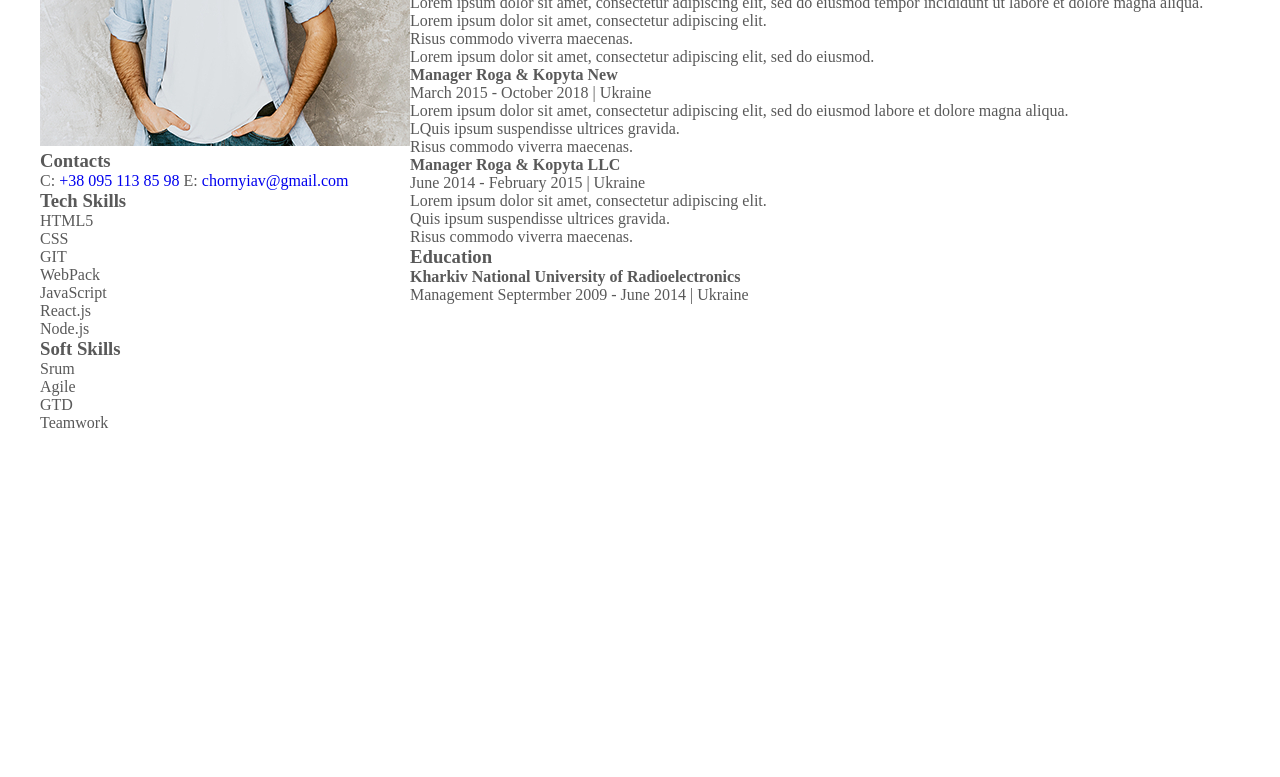
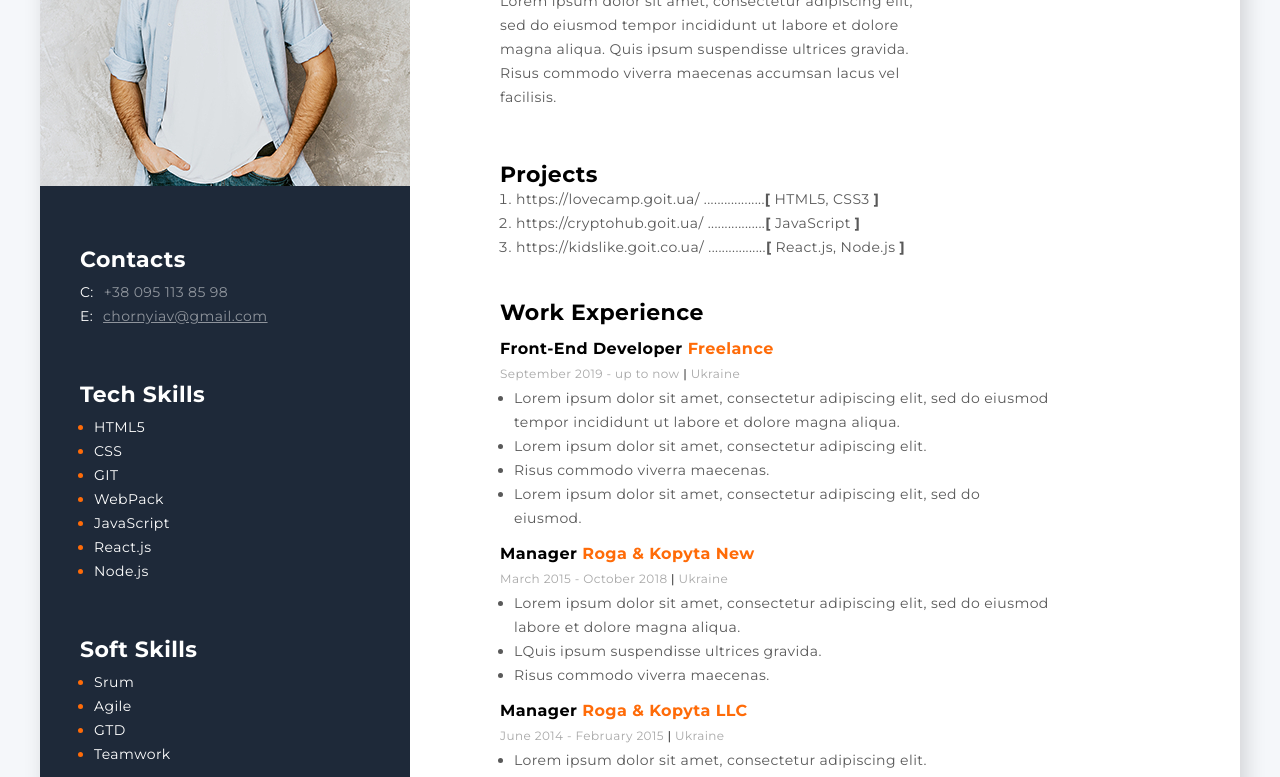
Before and after one commit to ArtSherlock/cv-goit, a plain HTML site: page index.html in a window 1280 px wide. Shown: the part 248-1025 px from the top of the page. Before the commit the page ends 800 px from the top, so only its background shows below. Drawn offline with Linux system fonts and the light colour scheme.

Commit message:
final (I suppose)

```diff
--- a/index.html
+++ b/index.html
@@ -16,30 +16,30 @@
 
     <section>
       <h3>Contacts</h3>
-      <span>C: <a href="tel:+38 095 113 85 98">+38 095 113 85 98</a></span>
-      <span>E: <a href="mailto:chornyiav@gmail.com">chornyiav@gmail.com</a></span>
+      <span>C:</span><a href="tel:+38 095 113 85 98">+38 095 113 85 98</a><br>
+      <span>E:</span><a href="mailto:chornyiav@gmail.com">chornyiav@gmail.com</a>
     </section>
 
     <section>
       <h3>Tech Skills</h3>
       <ul>
-        <li>HTML5</li>
-        <li>CSS</li>
-        <li>GIT</li>
-        <li>WebPack</li>
-        <li>JavaScript</li>
-        <li>React.js</li>
-        <li>Node.js</li>
+        <li><span>HTML5</span></li>
+        <li><span>CSS</span></li>
+        <li><span>GIT</span></li>
+        <li><span>WebPack</span></li>
+        <li><span>JavaScript</span></li>
+        <li><span>React.js</span></li>
+        <li><span>Node.js</span></li>
       </ul>
     </section>
 
     <section>
       <h3>Soft Skills</h3>
       <ul>
-        <li>Srum</li>
-        <li>Agile</li>
-        <li>GTD</li>
-        <li>Teamwork</li>
+        <li><span>Srum</span></li>
+        <li><span>Agile</span></li>
+        <li><span>GTD</span></li>
+        <li><span>Teamwork</span></li>
       </ul>
     </section>
   </aside>
@@ -55,18 +55,19 @@
 
     <!-- projects -->
     <section>
+      <h3>Projects</h3>
       <ol>
         <li>
           <a href="https://lovecamp.goit.ua">https://lovecamp.goit.ua/</a>
-          <span>..................[ HTML5, CSS3 ]</span>
+          <span>..................<b>[</b> HTML5, CSS3 <b>]</b></span>
         </li>
         <li>
           <a href="https://cryptohub.goit.ua">https://cryptohub.goit.ua/</a>
-          <span>.................[ JavaScript ]</span>
+          <span>.................<b>[</b> JavaScript <b>]</b></span>
         </li>
         <li>
           <a href="https://kidslike.goit.co.ua">https://kidslike.goit.co.ua/</a>
-          <span>................[ React.js, Node.js ]</span>
+          <span>.................<b>[</b> React.js, Node.js <b>]</b></span>
         </li>
       </ol>
     </section>
@@ -77,8 +78,8 @@
 
       <!-- 1 -->
       <div>
-        <h4>Front-End Developer Freelance</h4>
-        <span>September 2019 - up to now | Ukraine</span>
+        <h4>Front-End Developer <span>Freelance</span></h4>
+        <span>September 2019 - up to now <span>|</span> Ukraine</span>
         <ul>
           <li>Lorem ipsum dolor sit amet, consectetur adipiscing elit, sed do eiusmod tempor incididunt ut labore et dolore magna aliqua.</li>
           <li>Lorem ipsum dolor sit amet, consectetur adipiscing elit.</li>
@@ -89,8 +90,8 @@
 
       <!-- 2 -->
       <div>
-        <h4>Manager Roga & Kopyta New</h4>
-        <span>March 2015 - October 2018 | Ukraine</span>
+        <h4>Manager <span>Roga & Kopyta New</span></h4>
+        <span>March 2015 - October 2018 <span>|</span> Ukraine</span>
         <ul>
           <li>Lorem ipsum dolor sit amet, consectetur adipiscing elit, sed do eiusmod labore et dolore magna aliqua.</li>
           <li>LQuis ipsum suspendisse ultrices gravida.</li>
@@ -100,8 +101,8 @@
 
       <!-- 3 -->
       <div>
-        <h4>Manager Roga & Kopyta LLC</h4>
-        <span>June 2014 - February 2015 | Ukraine</span>
+        <h4>Manager <span>Roga & Kopyta LLC</span></h4>
+        <span>June 2014 - February 2015 <span>|</span> Ukraine</span>
         <ul>
           <li>Lorem ipsum dolor sit amet, consectetur adipiscing elit.</li>
           <li>Quis ipsum suspendisse ultrices gravida.</li>
@@ -112,7 +113,7 @@
 
     <section>
       <h3>Education</h3>
-      <h4>Kharkiv National University of Radioelectronics</h4>
+      <h4><span>Kharkiv National University of Radioelectronics</span></h4>
       <span>Management</span>
       <span>Septermber 2009 - June 2014 | Ukraine</span>
     </section>
--- a/style.css
+++ b/style.css
@@ -1,18 +1,86 @@
 body {
-  margin: 40px;
+  margin: 0;
   padding: 0;
 
-  font-family: 400 14px/24px 'Montserrat', sans-serif;
+  font: 400 14px/24px 'Montserrat', sans-serif;
   color: #595959;
+  letter-spacing: 0.42px;
+  background-color: #f5f7fa;
 }
 
-ul li {
-  list-style: none;
+main {
+  margin: 40px;
+  width: 1200px;
+
+  font-family: 400 14px/24px 'Montserrat', sans-serif;
+
+  background-color: #fff;
+  box-shadow: 5px 9px 20px rgba(0, 0, 0, 0.15);
 }
 
-a {
-  text-decoration: none;
+aside {
+  width: 370px;
+  height: 1319px;
+
+  padding: 40px 0;
+
+  color: #fff;
+  background-color: #1e2939;
 }
+
+aside a {
+  opacity: 0.5;
+  color: #fff;
+
+  letter-spacing: 0.42px;
+}
+
+aside section {
+  padding-left: 40px;
+}
+
+ul {margin-left: 14px;}
+ol {margin-left: 16px;}
+
+
+aside li{color: #ff6b08;}
+aside li span{color: #fff;}
+article h4 {margin-top: 12px;}
+
+
+article {padding: 108px 90px;}
+
+h1, h2, h3, h4 {
+  font-family: Montserrat, sans-serif;
+  color: #000;
+  font-weight: 700;
+}
+h2, h3, h4 {line-height: 24px;}
+h4 {margin-top: 2px;}
+
+aside h3 {
+  margin-top: 55px;
+  color: #fff;
+
+  margin-bottom: 8px;
+}
+
+aside section span {margin-right: 10px;}
+
+h1 {
+  font-size: 45px;
+  line-height: 65px;
+}
+
+h4 span {color: #ff6b08;}
+
+h2 {font-size: 14px;}
+h3 {font-size: 22px;}
+h4 {font-size: 16px;}
+
+a {text-decoration: none;}
+a[href="mailto:chornyiav@gmail.com"] {text-decoration: underline;}
+article a {color: #595959;}
 
 main {
   display: flex;
@@ -24,6 +92,20 @@ article {
   flex-direction: column;
 }
 
+div > span {
+  font-size: 12px;
+  color: #a8a8a8;
+}
+div > span > span {color: #000;}
+
+
+article section {margin-bottom: 42px;}
+
+header p {width: 415px;}
+div ul {width: 537px;}
+
+header {margin-bottom: 54px;}
+
 * {
   -webkit-box-sizing: border-box;
   -moz-box-sizing: border-box;
```
